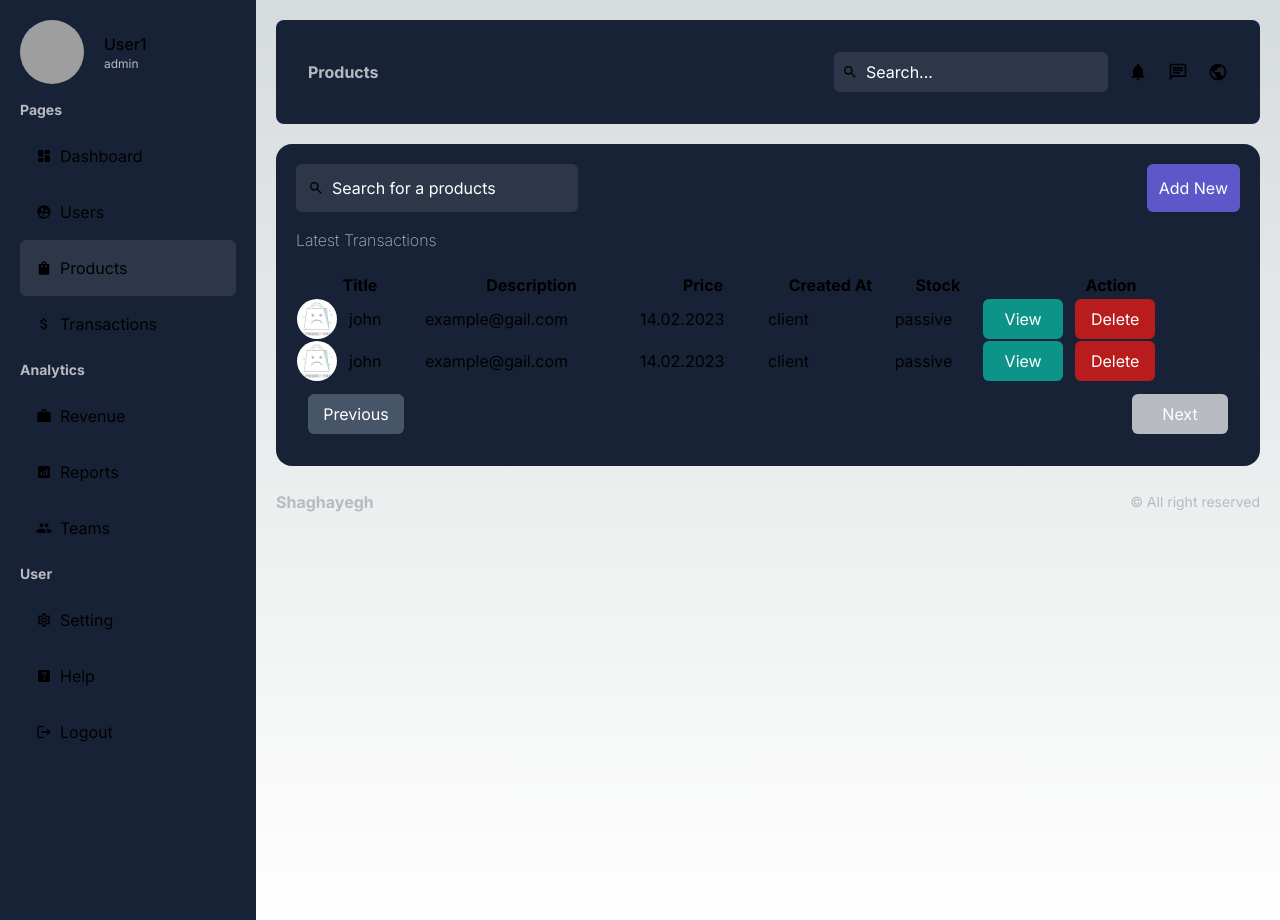
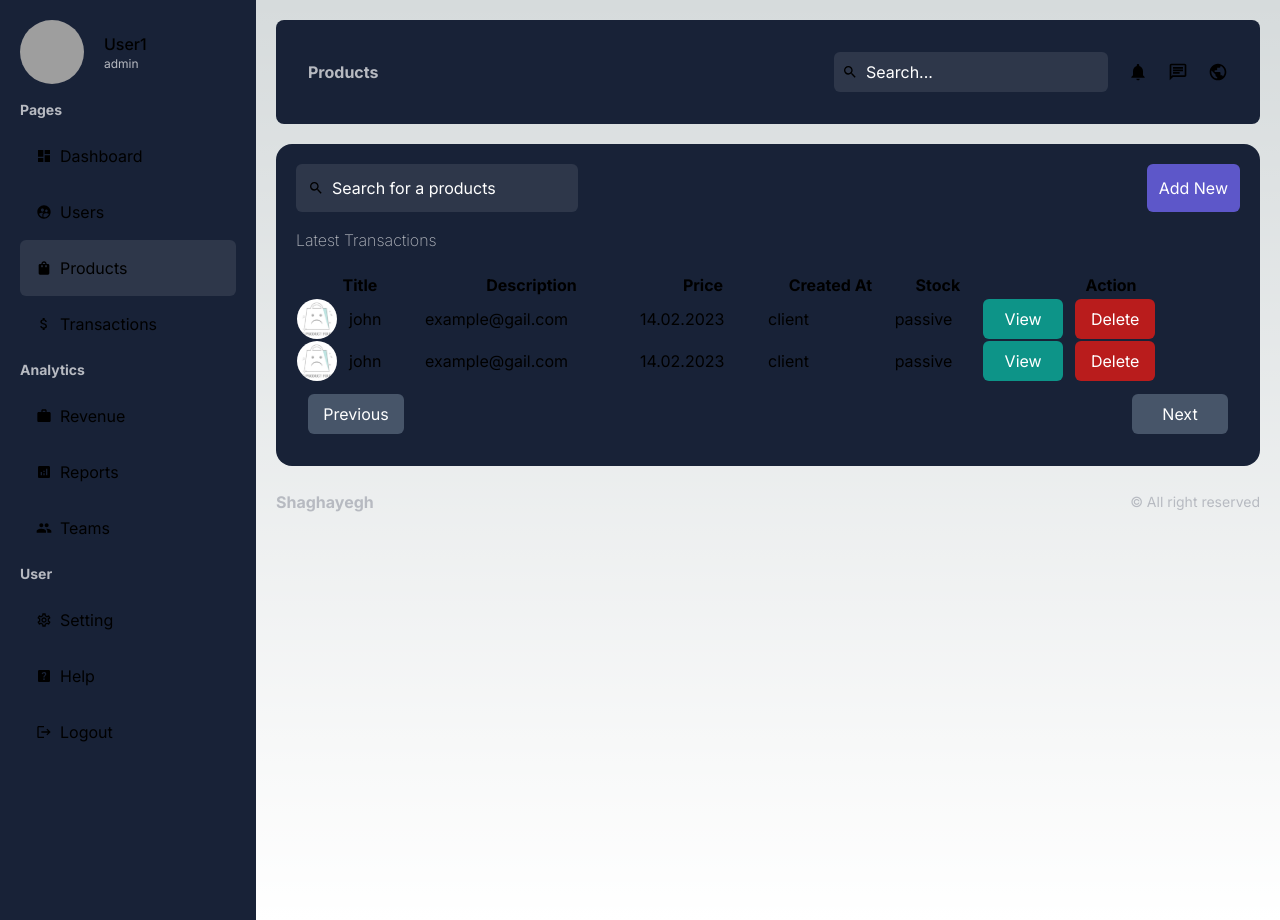
Before and after one commit to Shaghayegh-93/AdminDashboard, a Next.js app: page /dashboard/products in a window 1280 px wide. Built offline with nearby package versions, Linux system fonts and the light colour scheme; grey boxes are pictures that could not be loaded.

Commit message:
add functionality for pagination

```diff
--- a/src/ui/dashboard/pagination/Pagination.jsx
+++ b/src/ui/dashboard/pagination/Pagination.jsx
@@ -1,16 +1,41 @@
+"use client";
+import { usePathname, useRouter, useSearchParams } from "next/navigation";
 import React from "react";
 
-const Pagination = () => {
+const Pagination = ({ count }) => {
+  const searchParams = useSearchParams();
+  const { replace } = useRouter();
+  const pathname = usePathname();
+  const page = searchParams.get("page") || 1;
+  const params = new URLSearchParams(searchParams);
+  const ITEM_PER_PAGE = 2;
+  const hasPrevPage = ITEM_PER_PAGE * (parseInt(page) - 1) > 0;
+  const hasNextPage =
+    ITEM_PER_PAGE * (parseInt(page) - 1) + ITEM_PER_PAGE < count;
+
+  const pageChaneHandler = (type) => {
+    type === "prev"
+      ? params.set("page", parseInt(page) - 1)
+      : params.set("page", parseInt(page) + 1);
+    replace(`${pathname}?${params}`);
+  };
   return (
     <div className="flex items-center justify-between p-3">
       <button
-        disabled
-        className={`py-2 px-3 w-24 text-center rounded-md text-text-color bg-text-color-soft disabled:cursor-not-allowed disabled:bg-slate-600`}
+        disabled={!hasPrevPage}
+        className="py-2 px-3 w-24 text-center rounded-md text-text-color bg-text-color-soft
+         disabled:bg-slate-600 disabled:cursor-not-allowed"
+        onClick={() => pageChaneHandler("prev")}
       >
         Previous
       </button>
 
-      <button className="py-2 px-3 w-24 text-center rounded-md text-text-color bg-text-color-soft">
+      <button
+        disabled={!hasNextPage}
+        className="py-2 px-3 w-24 text-center rounded-md text-text-color bg-text-color-soft
+        disabled:bg-slate-600 disabled:cursor-not-allowed   "
+        onClick={() => pageChaneHandler("next")}
+      >
         Next
       </button>
     </div>
```
